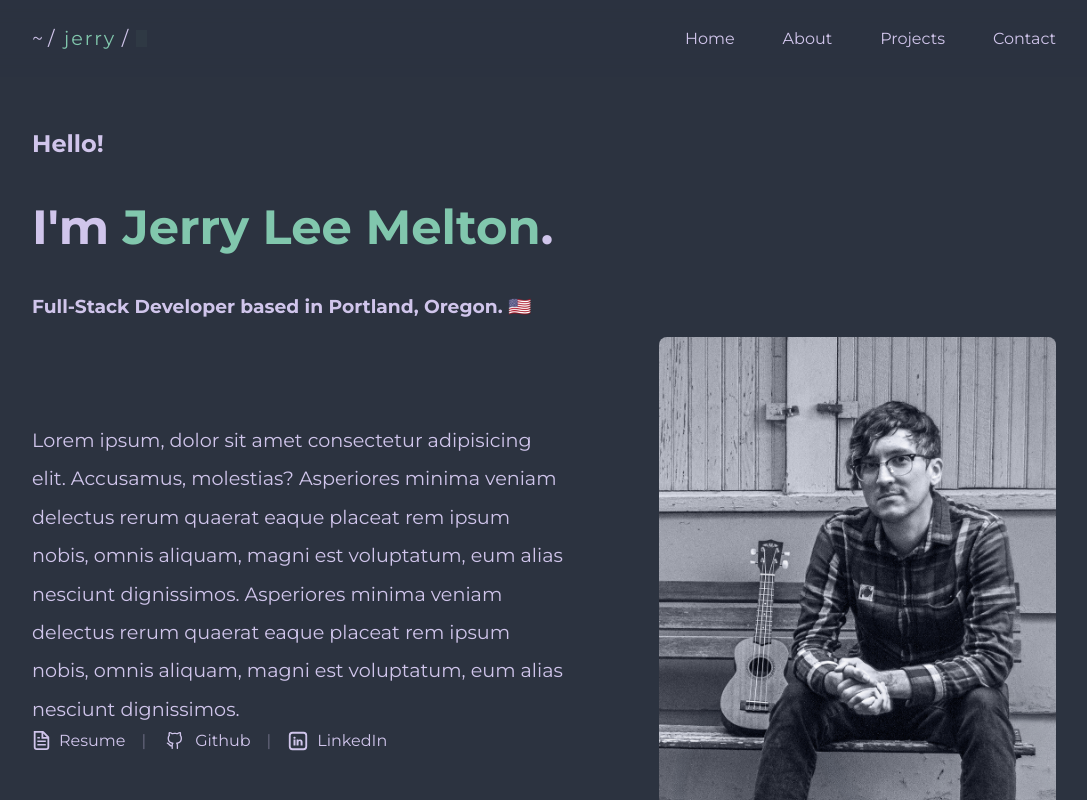
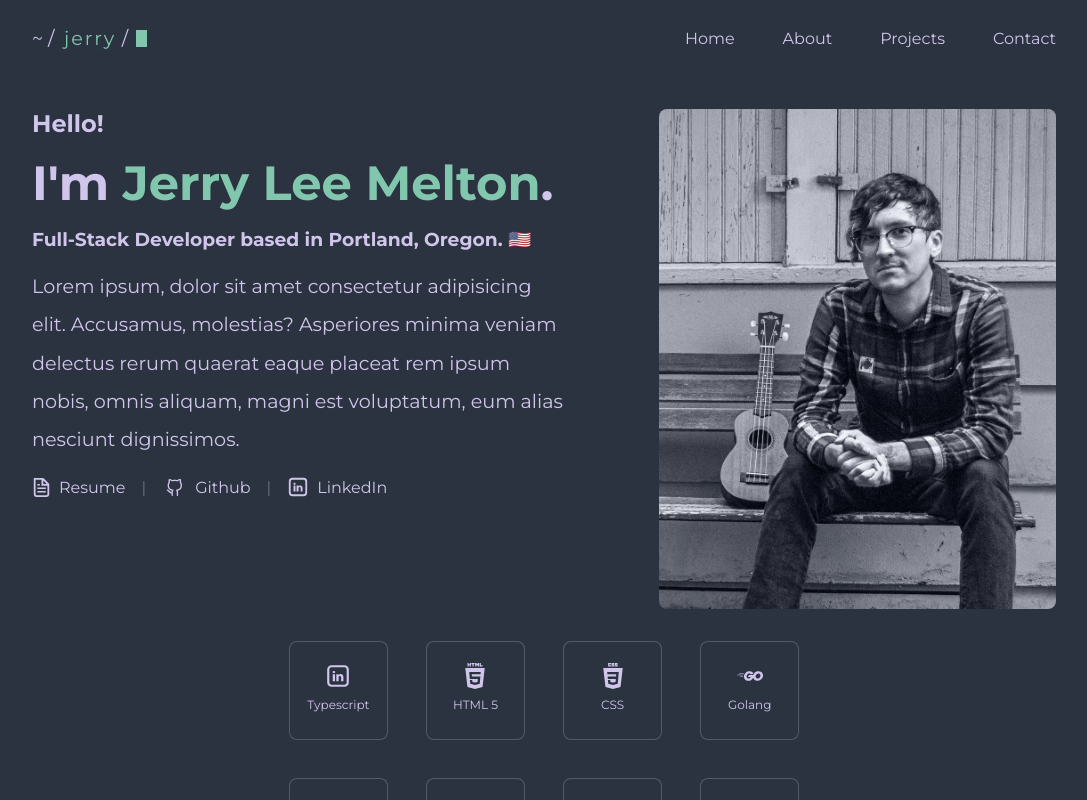
Before and after one commit to JerryLeeMelton/Trellis, a Next.js app: page / in a window 1280 px wide. Shown: the top 800 px of the page, without its empty margins (96-1183 px from the left). Built offline with nearby package versions, Linux system fonts and the light colour scheme.

Commit message:
More styling changes for front page.  Rearrange jsx too.

```diff
--- a/app/page.tsx
+++ b/app/page.tsx
@@ -17,26 +17,18 @@ export default function Home() {
     <AnimPage className="main-content-container">
       {/* Intro Section ========================= */}
       <section className="intro-section-container">
-        {/* Greeting */}
-        <div className="greeting-container">
-          <div className="greeting-text-container">
+        <div className="intro-text-and-hero-image-container">
+          <div className="intro-text-container">
             <AnimH2>Hello!</AnimH2>
             <AnimH1>
               I'm <span className="text-accent-main">Jerry Lee Melton</span>.
             </AnimH1>
             <AnimH3>Full-Stack Developer based in Portland, Oregon. 🇺🇸</AnimH3>
-          </div>
-          {/* Intro text and hero image */}
-          <div className="intro-text-and-hero-image-container">
-            <div className="intro-text-container">
             <AnimP>
               Lorem ipsum, dolor sit amet consectetur adipisicing elit.
               Accusamus, molestias? Asperiores minima veniam delectus rerum
               quaerat eaque placeat rem ipsum nobis, omnis aliquam, magni est
-                voluptatum, eum alias nesciunt dignissimos. Asperiores minima
-                veniam delectus rerum quaerat eaque placeat rem ipsum nobis,
-                omnis aliquam, magni est voluptatum, eum alias nesciunt
-                dignissimos.
+              voluptatum, eum alias nesciunt dignissimos.
             </AnimP>
             {/* Resume & Social Links */}
             <AnimDiv className="intro-social-links-container">
@@ -73,7 +65,6 @@ export default function Home() {
               className="intro-image img-zoom"
             />
           </AnimDiv>
-          </div>
         </div>
       </section>
       <AnimDiv className="skills-section-container">
--- a/app/styles.css
+++ b/app/styles.css
@@ -275,11 +275,15 @@ h1 {
 .intro-text-container {
   display: flex;
   flex-direction: column;
-  justify-content: center;
+  justify-content: flex-start;
+  gap: 1rem;
   flex: 1 1 0;
   min-width: 0;
 }
-.intro-text-container p {
+.intro-text-container p,
+.intro-text-container h1,
+.intro-text-container h2,
+.intro-text-container h3 {
   margin-top: 0;
   margin-bottom: 0;
 }
```
Lines whose indentation alone changed are shown as unchanged.
